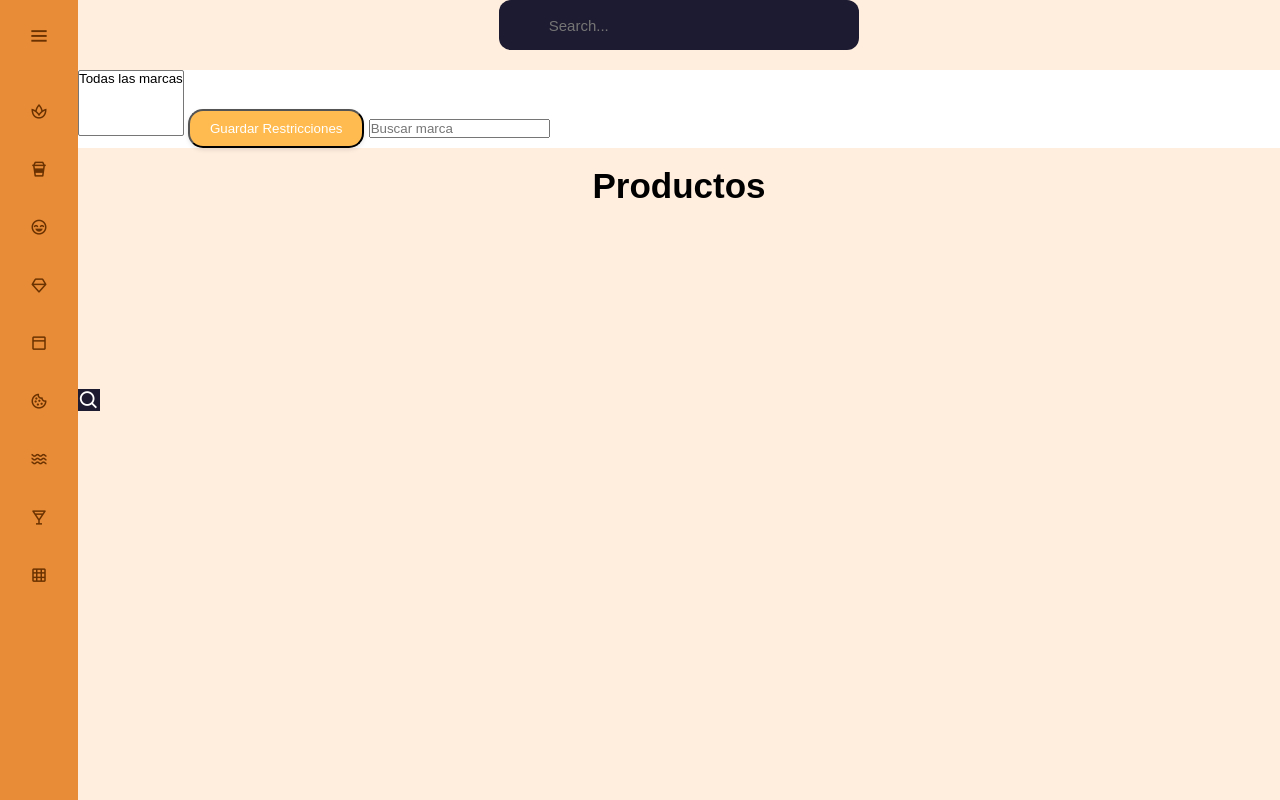
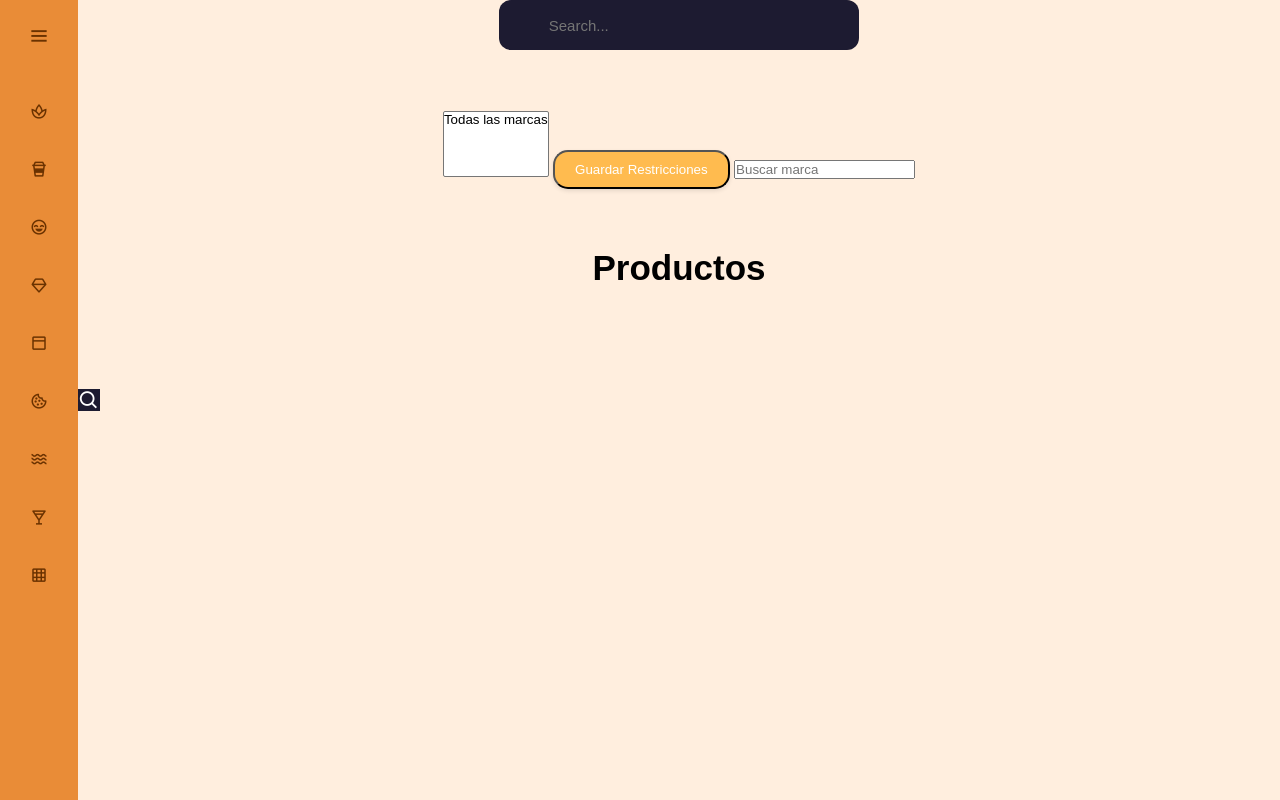
Before and after one commit to Grupo-3-Complejidad/proyecto_complejidad, a Flask app: template templates/index.html in a window 1280 px wide. Run offline with Flask 3, Linux system fonts and the light colour scheme; the template is opened without the code that fills it, so the values that code supplies are empty.

Commit message:
feat: final commit

```diff
--- a/static/style.css
+++ b/static/style.css
@@ -347,8 +347,12 @@
 }
 
 .input-container1{
-  background-color: #ffffff;
-  color: #fe9340;
-  font-weight: 500;
-  font-size: 15px;
+  display: inline-block;
 }
+
+.center-container {
+  display: flex;
+  justify-content: center;
+  align-items: center;
+  height: 20vh; /* Ajusta esto según tus necesidades */
+}
--- a/templates/index.html
+++ b/templates/index.html
@@ -91,6 +91,7 @@
                 <i class="bx bx-search"></i>
                 <input type="text" id="search-input" placeholder="Search..." />
             </div>
+            <div class="center-container">
               <div class="input-container1">
                   <select name="brand" id="brand-select" multiple>
                       <option value="">Todas las marcas</option>
@@ -99,6 +100,7 @@
                       {% endfor %}
                   </select>
                   <button id="submit-button" class="main_button">Guardar Restricciones</button>
+              </div>
           </div>
             <!-- Contenido principal de tu aplicación -->
             <br>
```
Lines whose indentation alone changed are shown as unchanged.
